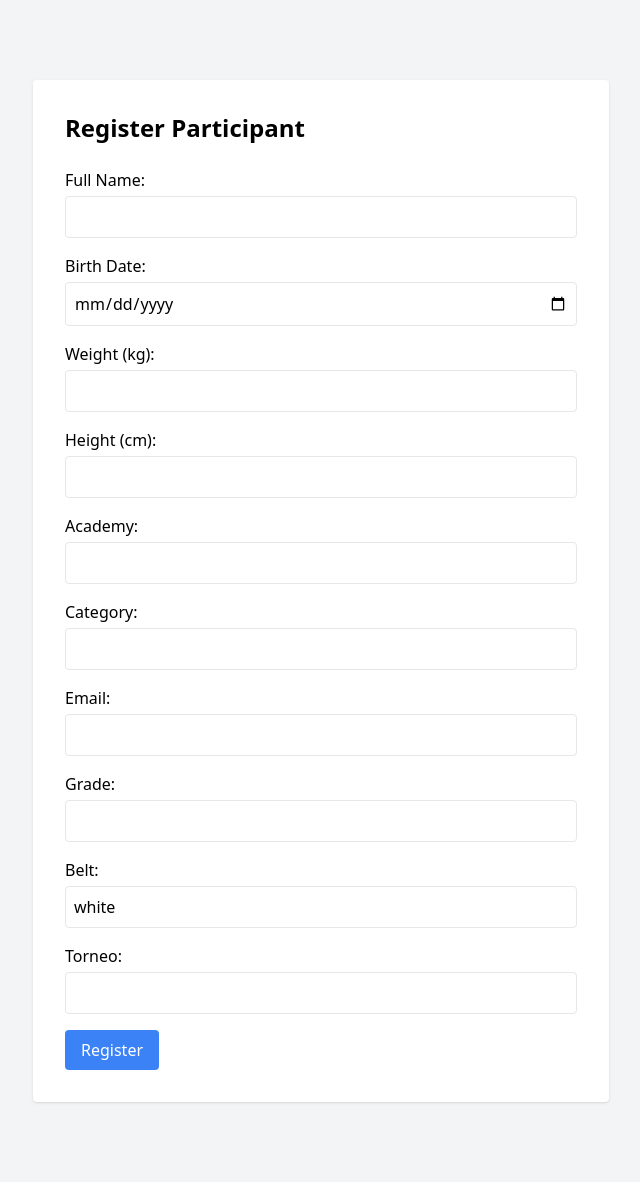
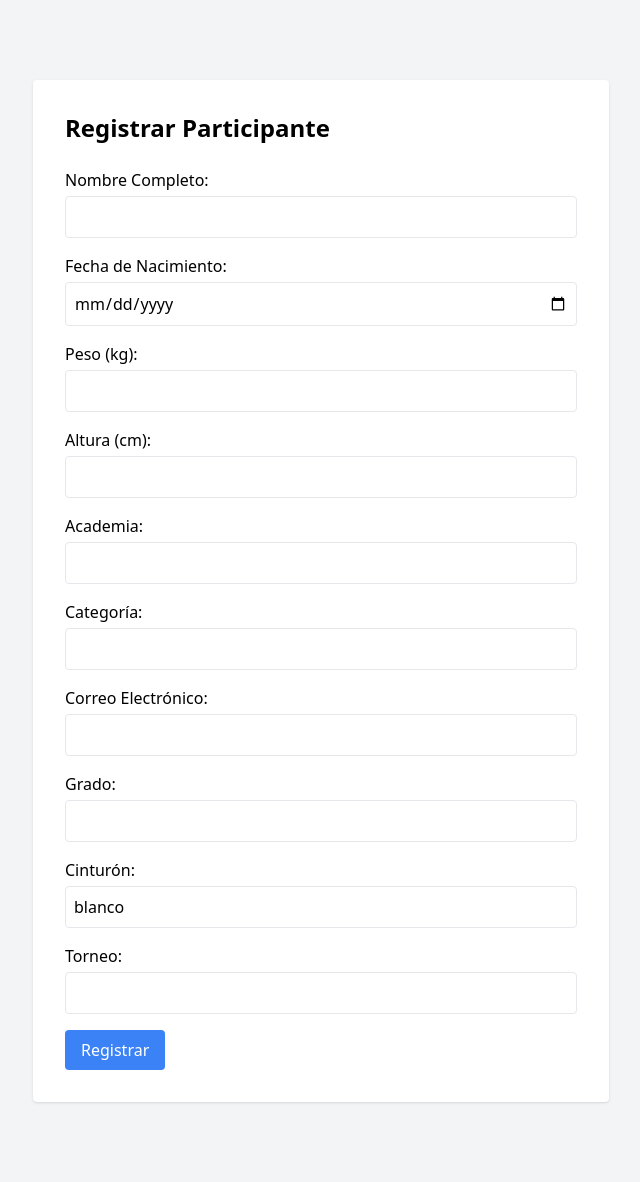
Before and after one commit to dant-dev22/aztlan-ui-2025, a FastAPI app: page / in a window 1280 px wide. Shown: the part 800-1982 px from the top of the page, without its empty margins (319-959 px from the left). Run offline with FastAPI, Linux system fonts and the light colour scheme; some libraries are stand-ins or nearby versions.

Commit message:
Traducir al español

```diff
--- a/templates/register_form.html
+++ b/templates/register_form.html
@@ -1,5 +1,5 @@
 <div class="max-w-xl mx-auto bg-white p-8 rounded shadow">
-    <h1 class="text-2xl font-bold mb-6">Register Participant</h1>
+    <h1 class="text-2xl font-bold mb-6">Registrar Participante</h1>
 
     <!-- Mensaje de éxito y error -->
     <div id="successMessage" class="hidden bg-green-100 text-green-800 p-4 mb-4 rounded"></div>
@@ -8,48 +8,48 @@
     <!-- Formulario -->
     <form id="registerForm" class="space-y-4">
         <div>
-            <label class="block mb-1 font-medium">Full Name:</label>
+            <label class="block mb-1 font-medium">Nombre Completo:</label>
             <input name="name" class="w-full p-2 border rounded" required>
         </div>
 
         <div>
-            <label class="block mb-1 font-medium">Birth Date:</label>
+            <label class="block mb-1 font-medium">Fecha de Nacimiento:</label>
             <input type="date" name="birth_date" class="w-full p-2 border rounded" required>
         </div>
 
         <div>
-            <label class="block mb-1 font-medium">Weight (kg):</label>
+            <label class="block mb-1 font-medium">Peso (kg):</label>
             <input type="number" step="0.1" name="weight" class="w-full p-2 border rounded" required>
         </div>
 
         <div>
-            <label class="block mb-1 font-medium">Height (cm):</label>
+            <label class="block mb-1 font-medium">Altura (cm):</label>
             <input type="number" step="0.1" name="height" class="w-full p-2 border rounded" required>
         </div>
 
         <div>
-            <label class="block mb-1 font-medium">Academy:</label>
+            <label class="block mb-1 font-medium">Academia:</label>
             <input name="academy" class="w-full p-2 border rounded" required>
         </div>
 
         <div>
-            <label class="block mb-1 font-medium">Category:</label>
+            <label class="block mb-1 font-medium">Categoría:</label>
             <input name="category" class="w-full p-2 border rounded" required>
         </div>
 
         <div>
-            <label class="block mb-1 font-medium">Email:</label>
+            <label class="block mb-1 font-medium">Correo Electrónico:</label>
             <input type="email" name="email" class="w-full p-2 border rounded" required>
         </div>
 
         <div>
-            <label class="block mb-1 font-medium">Grade:</label>
+            <label class="block mb-1 font-medium">Grado:</label>
             <input name="grade" class="w-full p-2 border rounded">
         </div>
 
         <div>
-            <label class="block mb-1 font-medium">Belt:</label>
-            <input name="belt" class="w-full p-2 border rounded" value="white">
+            <label class="block mb-1 font-medium">Cinturón:</label>
+            <input name="belt" class="w-full p-2 border rounded" value="blanco">
         </div>
 
         <div>
@@ -59,7 +59,7 @@
 
         <div>
             <button type="submit" class="bg-blue-500 hover:bg-blue-600 text-white px-4 py-2 rounded">
-                Register
+                Registrar
             </button>
         </div>
     </form>
```
